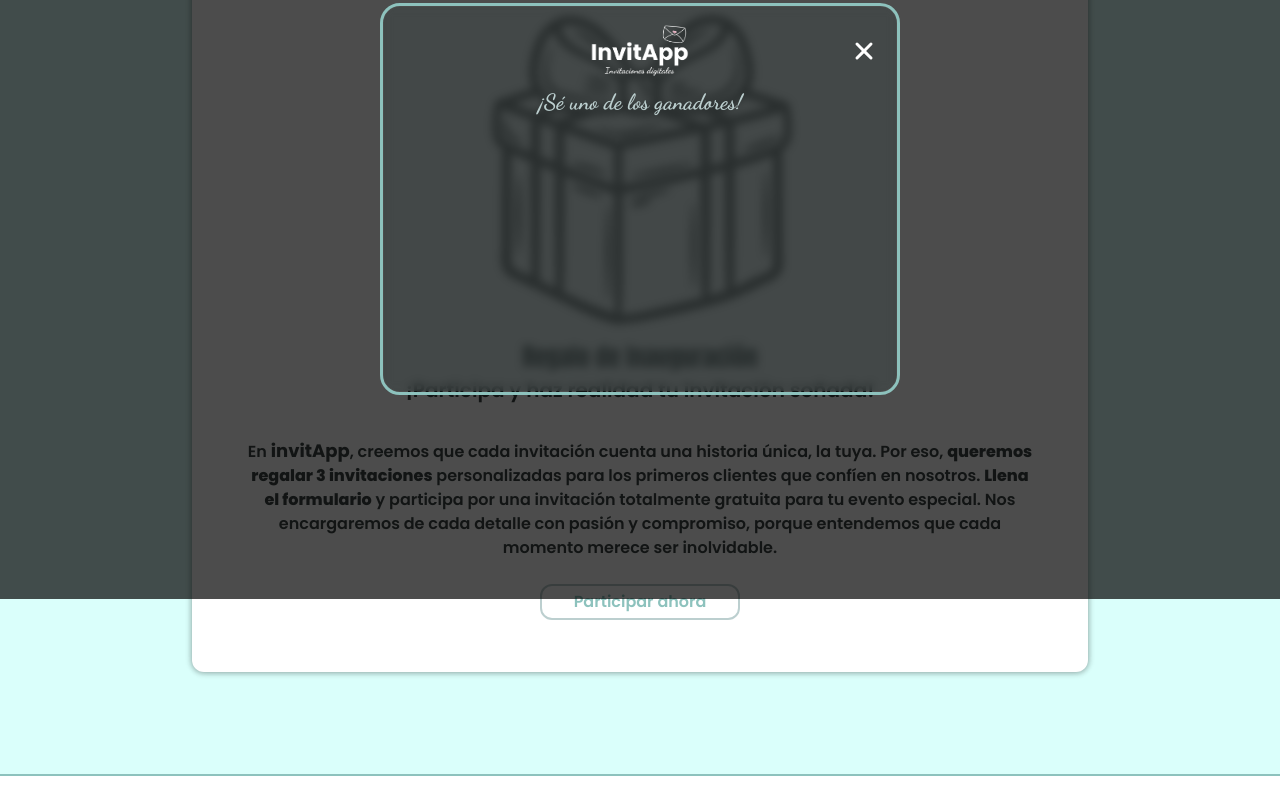
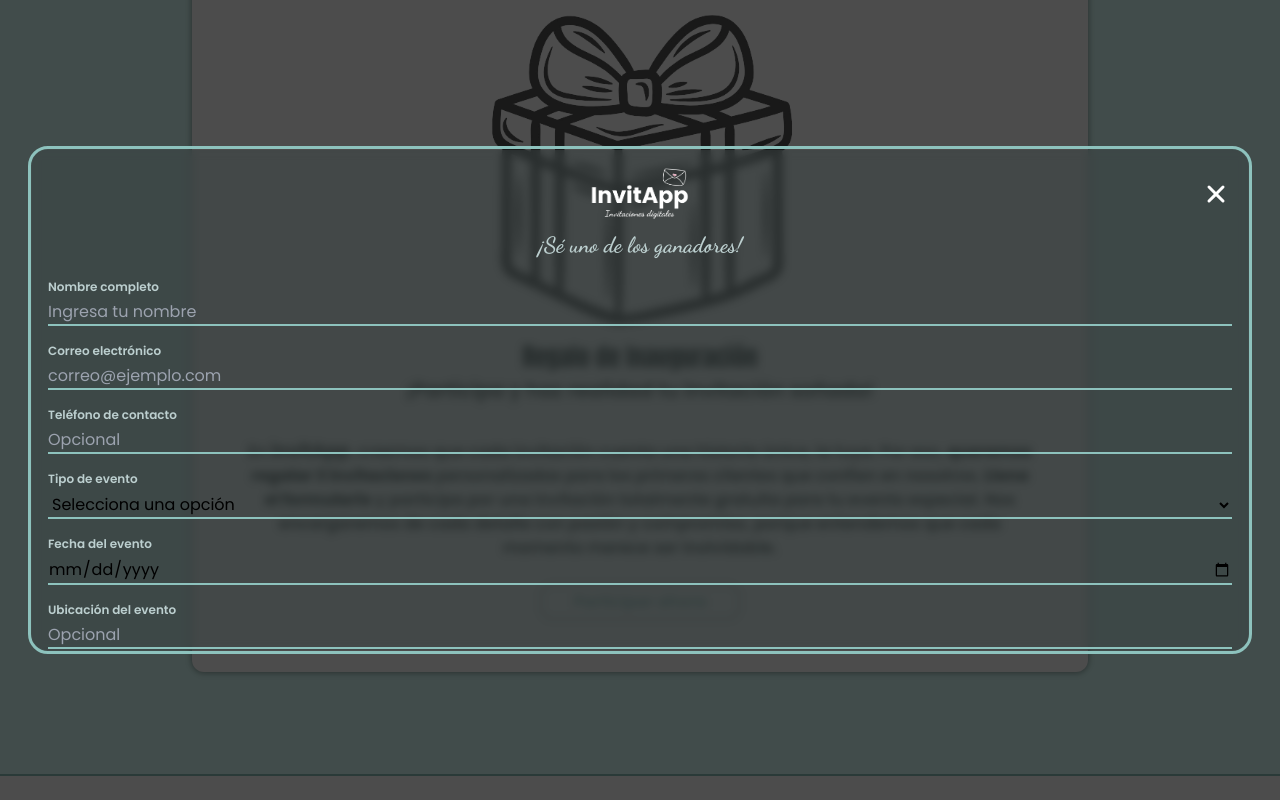
Before and after one commit to BrianGelvez/invitApp, a Next.js app: page / in a window 1280 px wide. Both pictures are taken after a click on the button "Participar ahora". Shown: the part 4176-4976 px from the top of the page. Built offline with nearby package versions, Linux system fonts and the light colour scheme.

Commit message:
styles: Creacion de formulari

```diff
--- a/src/home/section3/components/dialogForm/index.tsx
+++ b/src/home/section3/components/dialogForm/index.tsx
@@ -1,7 +1,8 @@
+"use client";
+
 import { dancingScript } from "@/app/fonts";
 import * as Dialog from "@radix-ui/react-dialog";
 import Image from "next/image";
-
 import { IoClose } from "react-icons/io5";
 
 export default function DialogForm() {
@@ -17,7 +18,11 @@ export default function DialogForm() {
       </Dialog.Trigger>
       <Dialog.Portal>
         <Dialog.Overlay className="inset-0 z-[60] fixed bg-black/70 overflow-y-auto flex justify-center items-center">
-          <Dialog.Content className="w-full max-w-lg h-96 bg-blue-colorText/50 backdrop-blur-sm outline outline-offset-1 outline-blue-blueSoftWater text-black flex flex-col justify-start items-center rounded-2xl p-4 m-8 overflow-y-auto">
+          <Dialog.Content
+            className="w-full h-[500px] bg-blue-colorText/50 backdrop-blur-sm outline outline-offset-1
+                                   outline-blue-blueSoftWater text-black flex flex-col justify-start items-center
+                                    rounded-2xl p-4 m-8 overflow-y-auto"
+          >
             <div className="flex flex-row justify-between items-center w-full">
               <div>
                 <IoClose className="size-8 text-transparent" />
@@ -34,8 +39,191 @@ export default function DialogForm() {
               </Dialog.Close>
             </div>
             <div className="w-full flex justify-center items-center mt-2">
-              <p className={`${dancingScript.className} text-[22px] font-extrabold text-blue-lightBlueishGray`}>¡Sé uno de los ganadores!</p>
+              <p
+                className={`${dancingScript.className} text-[22px] font-extrabold text-blue-lightBlueishGray`}
+              >
+                ¡Sé uno de los ganadores!
+              </p>
             </div>
+            <form
+              className="w-full mt-4 flex flex-col gap-4"
+              onSubmit={(e) => e.preventDefault()}
+            >
+              {/* Datos personales */}
+              <div className="flex flex-col gap-1">
+                <label
+                  htmlFor="name"
+                  className="text-[12px] font-semibold text-blue-lightBlueishGray"
+                >
+                  Nombre completo
+                </label>
+                <input
+                  type="text"
+                  id="name"
+                  className="border-b-[2px] border-blue-blueSoftWater bg-transparent focus:ring-0 focus:outline-none"
+                  placeholder="Ingresa tu nombre"
+                  required
+                />
+              </div>
+              <div className="flex flex-col gap-1">
+                <label
+                  htmlFor="email"
+                  className="text-[12px] font-semibold text-blue-lightBlueishGray"
+                >
+                  Correo electrónico
+                </label>
+                <input
+                  type="email"
+                  id="email"
+                  className="border-b-[2px] border-blue-blueSoftWater bg-transparent focus:ring-0 focus:outline-none"
+                  placeholder="correo@ejemplo.com"
+                  required
+                />
+              </div>
+              <div className="flex flex-col gap-1">
+                <label
+                  htmlFor="phone"
+                  className="text-[12px] font-semibold text-blue-lightBlueishGray"
+                >
+                  Teléfono de contacto
+                </label>
+                <input
+                  type="tel"
+                  id="phone"
+                  className="border-b-[2px] border-blue-blueSoftWater bg-transparent focus:ring-0 focus:outline-none"
+                  placeholder="Opcional"
+                />
+              </div>
+              {/* Detalles del evento */}
+              <div className="flex flex-col gap-1">
+                <label
+                  htmlFor="eventType"
+                  className="text-[12px] font-semibold text-blue-lightBlueishGray"
+                >
+                  Tipo de evento
+                </label>
+                <select
+                  id="eventType"
+                  className="border-b-[2px] border-blue-blueSoftWater bg-transparent focus:ring-0 focus:outline-none"
+                  required
+                >
+                  <option value="">Selecciona una opción</option>
+                  <option value="cumpleaños">Cumpleaños</option>
+                  <option value="boda">Boda</option>
+                  <option value="bautizo">Bautizo</option>
+                  <option value="graduación">Graduación</option>
+                  <option value="otro">Otro</option>
+                </select>
+              </div>
+              <div className="flex flex-col gap-1">
+                <label
+                  htmlFor="eventDate"
+                  className="text-[12px] font-semibold text-blue-lightBlueishGray"
+                >
+                  Fecha del evento
+                </label>
+                <input
+                  type="date"
+                  id="eventDate"
+                  className="border-b-[2px] border-blue-blueSoftWater bg-transparent focus:ring-0 focus:outline-none"
+                  required
+                />
+              </div>
+              <div className="flex flex-col gap-1">
+                <label
+                  htmlFor="eventLocation"
+                  className="text-[12px] font-semibold text-blue-lightBlueishGray"
+                >
+                  Ubicación del evento
+                </label>
+                <input
+                  type="text"
+                  id="eventLocation"
+                  className="border-b-[2px] border-blue-blueSoftWater bg-transparent focus:ring-0 focus:outline-none"
+                  placeholder="Opcional"
+                />
+              </div>
+              {/* Preferencias de diseño */}
+              <div className="flex flex-col gap-1">
+                <label
+                  htmlFor="theme"
+                  className="text-[12px] font-semibold text-blue-lightBlueishGray"
+                >
+                  Temática o estilo deseado
+                </label>
+                <input
+                  type="text"
+                  id="theme"
+                  className="border-b-[2px] border-blue-blueSoftWater bg-transparent focus:ring-0 focus:outline-none"
+                  placeholder="Ej. Elegante, Minimalista"
+                />
+              </div>
+              <div className="flex flex-col gap-1">
+                <label
+                  htmlFor="colors"
+                  className="text-[12px] font-semibold text-blue-lightBlueishGray"
+                >
+                  Colores preferidos
+                </label>
+                <input
+                  type="text"
+                  id="colors"
+                  className="border-b-[2px] border-blue-blueSoftWater bg-transparent focus:ring-0 focus:outline-none"
+                  placeholder="Ej. Azul, Dorado"
+                />
+              </div>
+              <div className="flex flex-col gap-1">
+                <label
+                  htmlFor="music"
+                  className="text-[12px] font-semibold text-blue-lightBlueishGray"
+                >
+                  Música o canción de fondo
+                </label>
+                <input
+                  type="text"
+                  id="music"
+                  className="border-b-[2px] border-blue-blueSoftWater bg-transparent focus:ring-0 focus:outline-none"
+                  placeholder="Opcional"
+                />
+              </div>
+              {/* Participación y autorización */}
+              <div className="flex flex-col gap-1">
+                <label
+                  htmlFor="reason"
+                  className="text-[12px] font-semibold text-blue-lightBlueishGray"
+                >
+                  ¿Por qué quieres ganar esta invitación?
+                </label>
+                <textarea
+                  id="reason"
+                  className="border-b-[2px] border-blue-blueSoftWater bg-transparent focus:ring-0 focus:outline-none"
+                  placeholder="Comparte tu motivación brevemente"
+                  rows={3}
+                  required
+                />
+              </div>
+              <div className="flex items-center gap-2">
+                <input
+                  type="checkbox"
+                  id="consent"
+                  required
+                  className="w-4 h-4"
+                />
+                <label
+                  htmlFor="consent"
+                  className="text-[12px] font-semibold text-blue-lightBlueishGray"
+                >
+                  Autorizo el uso de mi testimonio e invitación en redes
+                  sociales.
+                </label>
+              </div>
+              <button
+                type="submit"
+                className="bg-blue-blueSoftWater text-white font-bold py-2 rounded-lg hover:bg-blue-lightBlueishGray transition"
+              >
+                Enviar formulario
+              </button>
+            </form>
           </Dialog.Content>
         </Dialog.Overlay>
       </Dialog.Portal>
```
